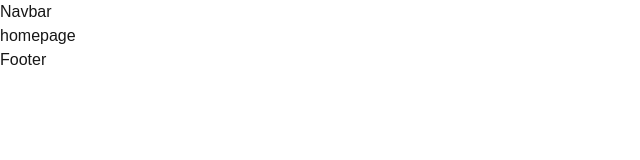
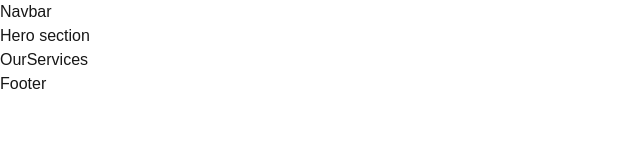
Before and after one commit to neon-lab-dev/DentalWebsite, a Next.js app: page / in a window 1280 px wide. Shown: the top 160 px of the page, without its empty margins (0-640 px from the left). Built offline with nearby package versions, Linux system fonts and the light colour scheme.

Commit message:
component folder added

```diff
--- a/src/app/(commonLayout)/page.tsx
+++ b/src/app/(commonLayout)/page.tsx
@@ -1,9 +1,12 @@
+import Hero from "@/components/Home/Hero/Hero";
+import OurServices from "@/components/Home/OurServices/OurServices";
 
 
 export default function Home() {
   return (
     <div>
-      homepage
+      <Hero/>
+      <OurServices/>
     </div>
   );
 }
--- /dev/null
+++ b/src/components/Home/Hero/Hero.tsx
@@ -0,0 +1,11 @@
+import React from 'react';
+
+const Hero = () => {
+    return (
+        <div>
+            Hero section
+        </div>
+    );
+};
+
+export default Hero;
--- /dev/null
+++ b/src/components/Home/OurServices/OurServices.tsx
@@ -0,0 +1,11 @@
+
+
+const OurServices = () => {
+    return (
+        <div>
+            OurServices
+        </div>
+    );
+};
+
+export default OurServices;
```
